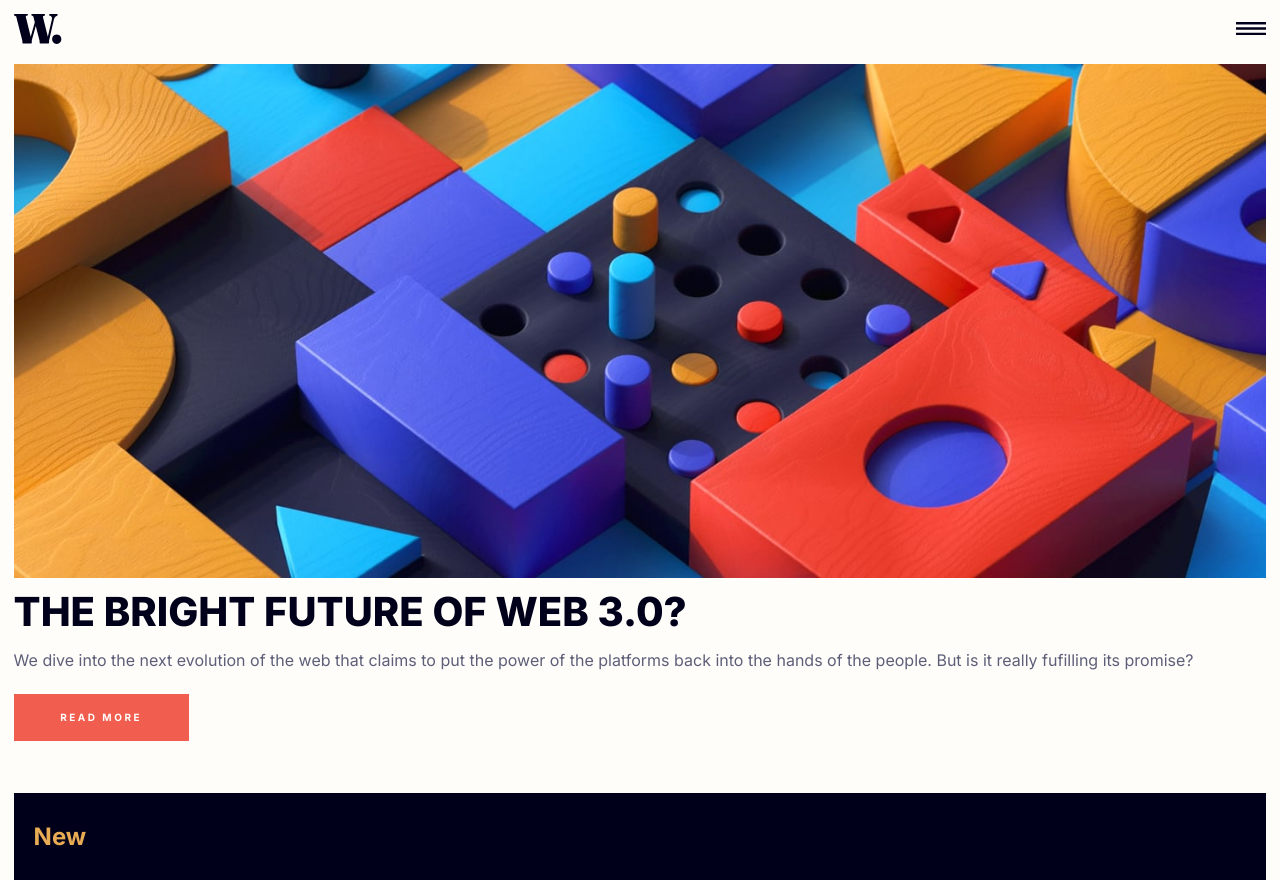
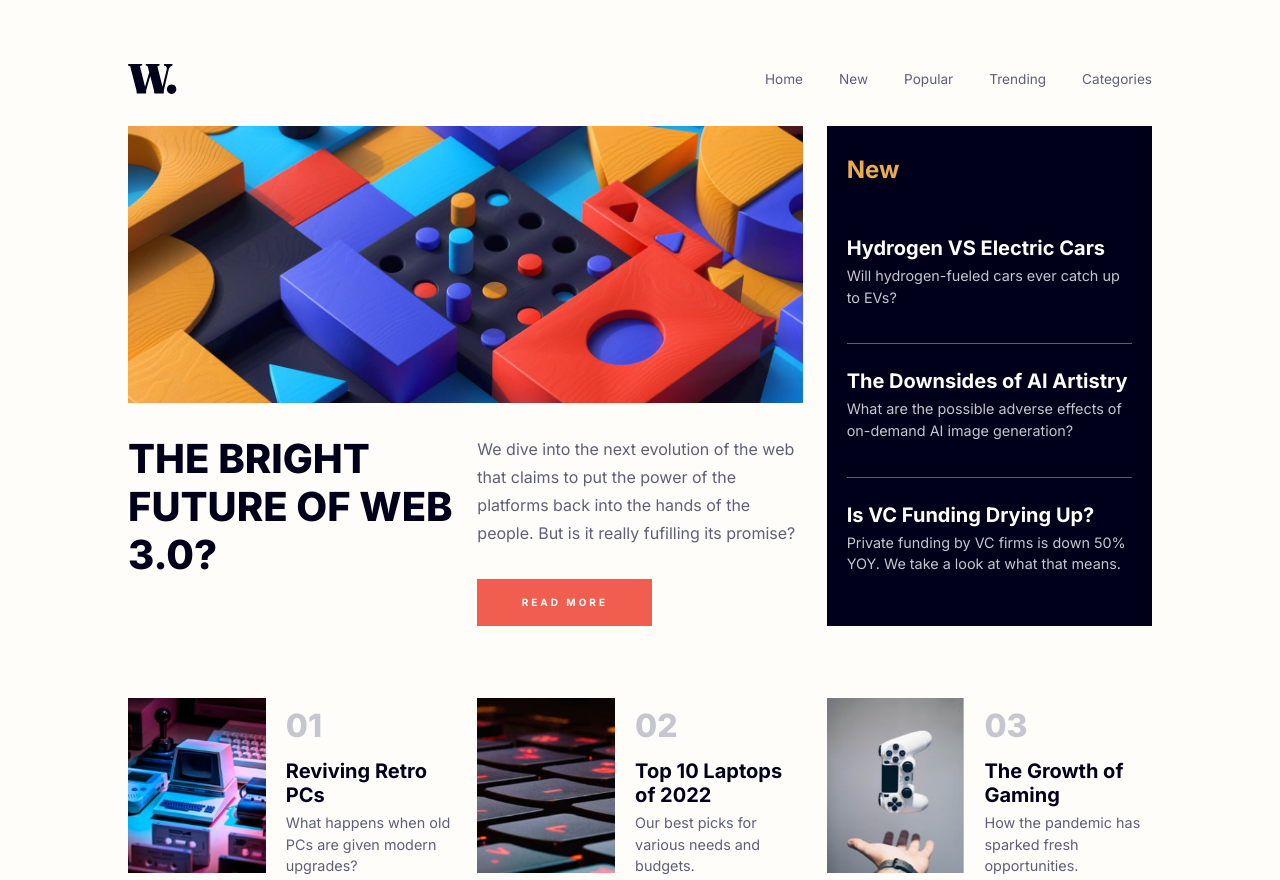
Before and after one commit to fperezfrancisco/news-homepage, a plain HTML site: page index.html in a window 1280 px wide. Shown: the top 880 px of the page. Drawn offline with Linux system fonts and the light colour scheme.

Commit message:
finished desktop styling

```diff
--- a/index.html
+++ b/index.html
@@ -40,8 +40,8 @@
       <nav class="navContainer">
         <ul class="navList flex">
           <li class="navLi"><a href="#" class="navLink">Home</a></li>
-          <li class="navLi"><a href="#" class="navLink">New</a></li>
-          <li class="navLi"><a href="#" class="navLink">Popular</a></li>
+          <li class="navLi"><a href="#new" class="navLink">New</a></li>
+          <li class="navLi"><a href="#popular" class="navLink">Popular</a></li>
           <li class="navLi"><a href="#" class="navLink">Trending</a></li>
           <li class="navLi"><a href="#" class="navLink">Categories</a></li>
         </ul>
@@ -67,6 +67,7 @@
           </picture>
         </div>
         <h1 class="largeTitle sectionTitle">The Bright Future of Web 3.0?</h1>
+        <div class="sectionText">
           <p class="sectionPara mainPara">
             We dive into the next evolution of the web that claims to put the
             power of the platforms back into the hands of the people. But is it
@@ -74,7 +75,8 @@
           </p>
           <button class="readMoreBtn">read more</button>
         </div>
-      <div class="groupContainer asideGroup grid">
+      </div>
+      <div class="groupContainer asideGroup grid" id="new">
         <h2 class="sectionTitle mediumTitle">New</h2>
         <div class="asideArticle flex">
           <a href="#" class="articleLink"
@@ -111,7 +113,7 @@
           </p>
         </div>
       </div>
-      <div class="groupContainer topArticles grid">
+      <div class="groupContainer topArticles grid" id="popular">
         <div class="articleBox flex">
           <img
             src="./assets/images/image-retro-pcs.jpg"
--- a/style.css
+++ b/style.css
@@ -79,6 +79,10 @@ svg {
   --font-size: 1rem;
 }
 
+html {
+  scroll-behavior: smooth;
+}
+
 body {
   font-family: "Inter", sans-serif;
   background-color: var(--off-white);
@@ -128,8 +132,9 @@ button {
   text-transform: uppercase;
   font-weight: 700;
   font-size: 0.625rem;
-  letter-spacing: 2.5px;
+  letter-spacing: 3px;
   padding: 1rem;
+  width: 100%;
   max-width: 175px;
   box-shadow: none;
   border: none;
@@ -183,10 +188,11 @@ a:visited {
   column-gap: 5px;
   margin: 0;
   padding: 0;
+  list-style: none;
 }
 
 .navLi {
-  font-size: 1rem;
+  font-size: 0.85rem;
   text-align: center;
 }
 
@@ -225,7 +231,7 @@ a:visited {
 }
 
 .heroGroup p {
-  margin-bottom: 10px;
+  margin-bottom: 2rem;
   line-height: 1.75;
 }
 
@@ -248,6 +254,11 @@ a:visited {
 
 .asideGroup .articleLink {
   color: var(--off-white);
+}
+
+.asideGroup {
+  color: var(--grayish-blue);
+  font-weight: lighter;
 }
 
 .asideGroup .articleLink:hover,
@@ -317,3 +328,83 @@ a:visited {
 .topArticles .articleLink:active {
   color: var(--soft-red);
 }
+
+@media only screen and (min-width: 768px) {
+  :root {
+    --column-gap: 1.25rem;
+    --site-desktop-padding-side: 5%;
+    --side-desktop-padding-top-bottom: 5%;
+  }
+
+  body {
+    padding: var(--side-desktop-padding-top-bottom)
+      var(--site-desktop-padding-side);
+  }
+
+  .topBar {
+    margin-bottom: 2rem;
+  }
+
+  .mobileMenu {
+    display: none;
+  }
+
+  .navList {
+    display: flex;
+    align-items: center;
+    column-gap: 2.25rem;
+  }
+
+  .siteContainer {
+    grid-template-columns: repeat(3, minmax(200px, 1fr));
+    grid-column-gap: var(--column-gap);
+    grid-row-gap: var(--row-gap);
+    align-items: flex-start;
+    padding-bottom: unset;
+  }
+
+  .heroGroup {
+    grid-column: 1 / 3;
+    grid-row: 1 / 3;
+    grid-template-columns: repeat(2, 1fr);
+    grid-column-gap: var(--column-gap);
+    grid-row-gap: 2rem;
+  }
+
+  .heroGroup .imgContainer {
+    height: fit-content;
+    object-fit: cover;
+    grid-column: 1 / 3;
+    grid-row: 1;
+  }
+
+  .heroGroup .sectionTitle {
+    grid-column: 1;
+  }
+
+  .heroGroup .sectionText {
+    grid-column: 2;
+  }
+
+  .asideGroup {
+    grid-column: 3;
+    grid-row: 1 / 3;
+    height: 100%;
+  }
+
+  .topArticles {
+    grid-row: 3;
+    grid-column: 1 / 4;
+    grid-template-columns: repeat(auto-fit, minmax(300px, 1fr));
+    grid-column-gap: var(--column-gap);
+  }
+}
+
+@media only screen and (min-width: 1200px) {
+  :root {
+    --column-gap: 1.5rem;
+    --row-gap: 4.5rem;
+    --site-desktop-padding-side: 10%;
+    --side-desktop-padding-top-bottom: 5%;
+  }
+}
```
Lines whose indentation alone changed are shown as unchanged.
